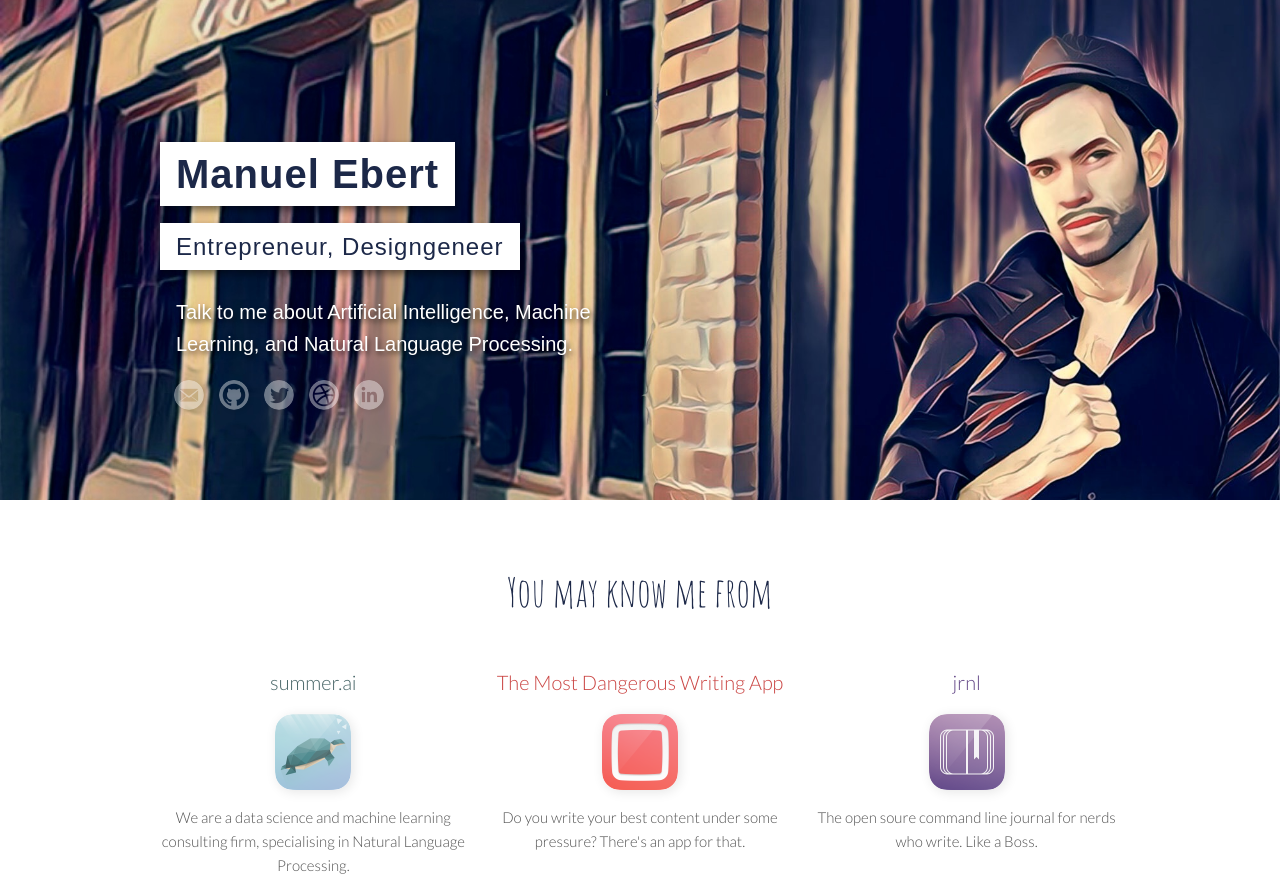
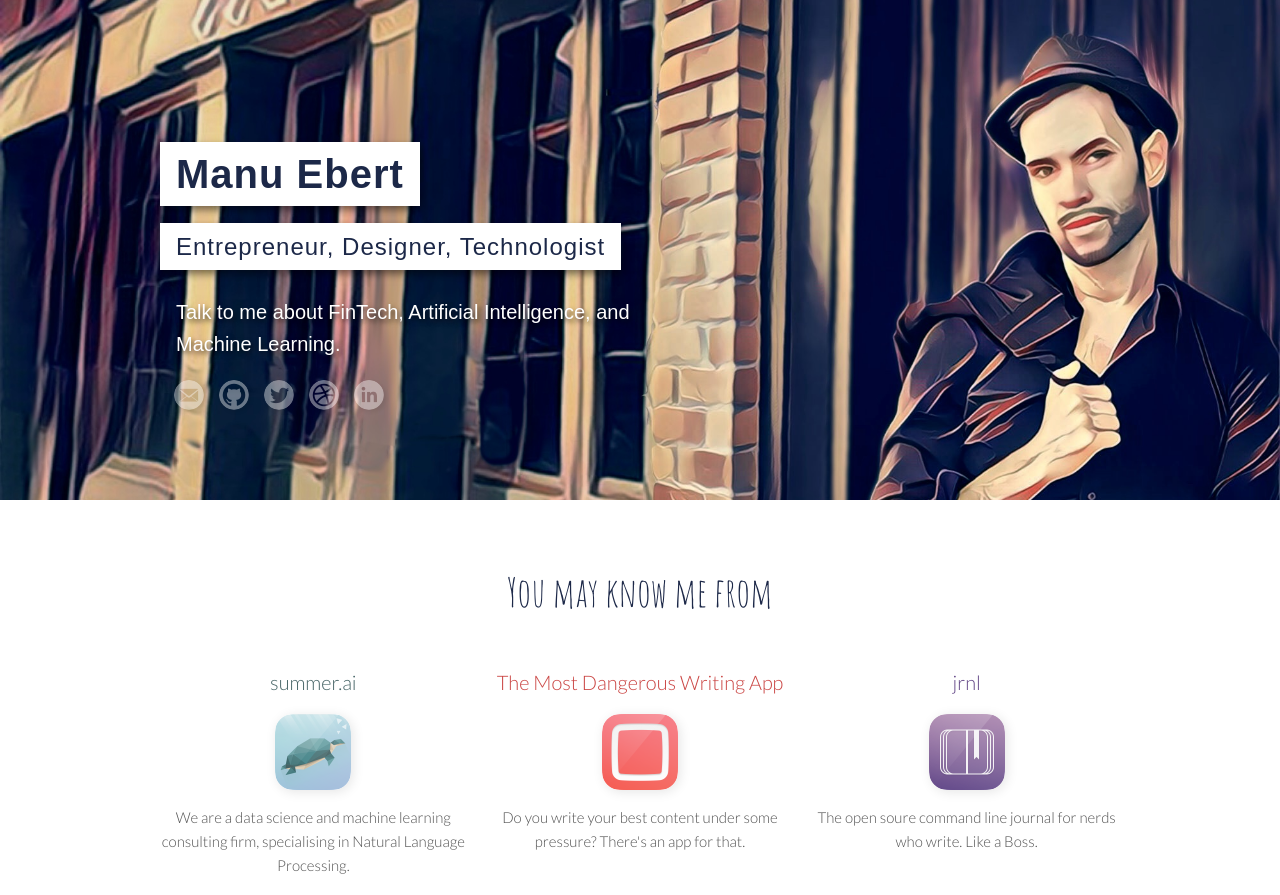
Before and after one commit to maebert/1450.me, a plain HTML site: page web/index.html in a window 1280 px wide. Shown: the top 895 px of the page. Drawn offline with nearby package versions, Linux system fonts and the light colour scheme; files that its build step writes are made by us from their sources; a web font is replaced by a local one.

Commit message:
Update tagline

```diff
--- a/web/index.html
+++ b/web/index.html
@@ -4,9 +4,10 @@
 <head>
     <title>Manuel Ebert - 1450.me</title>
     <meta charset="utf-8">
+    <script async defer data-domain="1450.me" src="https://plausible.io/js/plausible.js"></script>
     <meta name="robots" content="index, follow">
     <meta name="author" content="Manuel Ebert">
-    <meta name="description" content="I'm an Entrepreneur and Designgeneer living in San Francisco, California. Talk to me about Artificial Intelligence, Machine Learning, and Natural Language Processing.">
+    <meta name="description" content="I'm an Entrepreneur and Technologist living in San Francisco, California. Talk to me about Artificial Intelligence, Machine Learning, and Natural Language Processing.">
 
     <meta name="viewport" content="width=device-width, initial-scale=1.0">
 
@@ -17,7 +18,7 @@
     <meta name="twitter:image:src" content="http://www.1450.me/img/header.jpg">
 
     <meta property="og:title" content="Manuel Ebert">
-    <meta property="og:site_name" content="Entrepreneur and Designgeneer">
+    <meta property="og:site_name" content="Technologist and Entrepreneur">
     <meta property="og:url" content="http://www.1450.me">
     <meta property="og:description" content="Talk to me about Artificial Intelligence, Machine Learning, and Natural Language Processing.">
     <meta property="fb:app_id" content="">
@@ -33,9 +34,9 @@
 <body>
   <div id="hero">
     <div class="container" itemscope itemtype="http://schema.org/Person">
-      <h1><span itemprop="name">Manuel Ebert</span></h1>
-      <p class="tagline"><span itemprop="jobTitle">Entrepreneur, Designgeneer</span></p>
-      <p class="hello">Talk to me about Artificial Intelligence, Machine Learning, and Natural Language Processing.</p>
+      <h1><span itemprop="name">Manu Ebert</span></h1>
+      <p class="tagline"><span itemprop="jobTitle">Entrepreneur, Designer, Technologist</span></p>
+      <p class="hello">Talk to me about FinTech, Artificial Intelligence, and Machine Learning.</p>
       <ul id="social">
         <li><a title="Send me an e-Mail" class="mail" href="mailto:manuel@1450.me"></a></li>
         <li><a title="Find me on Github" class="github" href="https://github.com/maebert"></a></li>
@@ -139,7 +140,7 @@
       </div>
       <div class="row">
         <div class="twelve columns">
-          <p class="copyright">Copyright &copy; 1999 - 2019 Manuel Ebert</a>.</p>
+          <p class="copyright">Copyright &copy; 1999 - 2021 Manuel Ebert</a>.</p>
         </div>
       </div>
 
```
